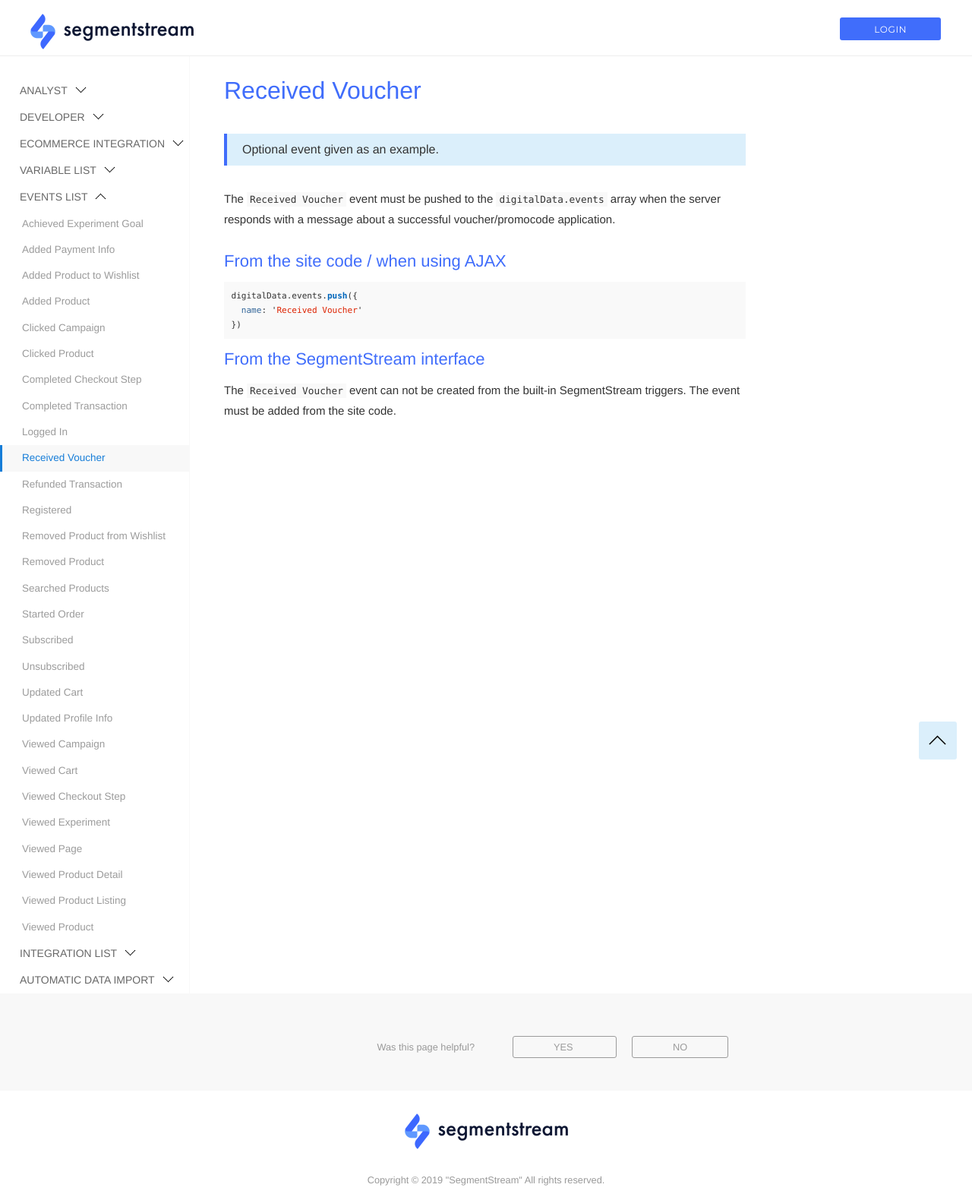
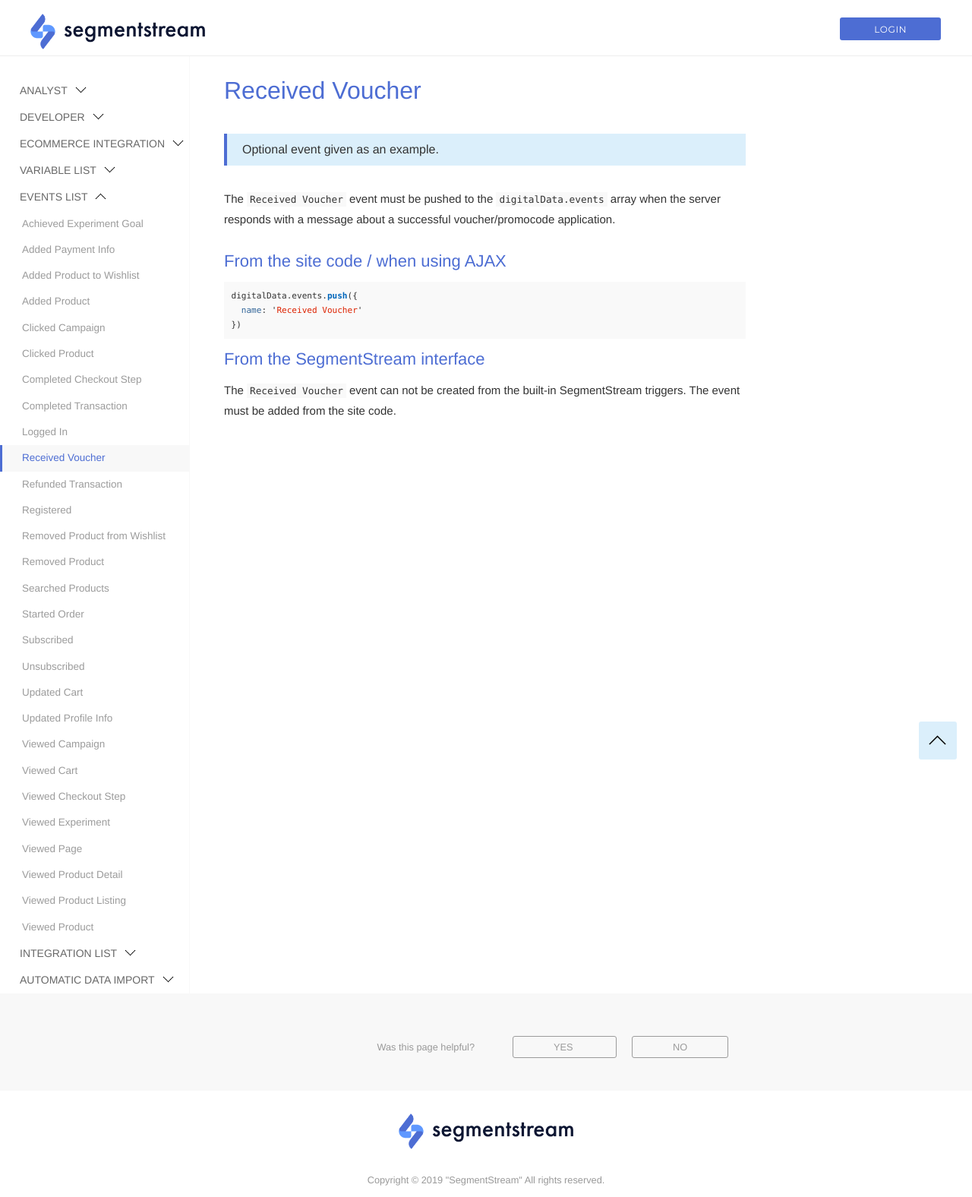
Before and after one commit to segmentstream-com/segmentstream-com.github.io, a Jekyll site: the page built from _docs/events/received-voucher.md, in a window 1280 px wide. Shown: the whole page at 76% size. Built offline with Jekyll 4.4.1, drawn with Linux system fonts in a browser that asks for light colours; nearby versions of some CDN libraries.

Commit message:
Updated main color

```diff
--- a/css/main.css
+++ b/css/main.css
@@ -104,15 +104,15 @@
 }
 
 #navigation .current a {
-    color: #167dd8;
+    color: #4d6dd3;
     background: #f8f8f8;
-    border-left: 3px solid #167dd8;
+    border-left: 3px solid #4d6dd3;
 }
 
 #navigation .current a:hover {
-    color: #167dd8;
+    color: #4d6dd3;
     background: #f8f8f8;
-    border-left: 3px solid #167dd8;
+    border-left: 3px solid #4d6dd3;
 }
 
 .nav-header {
@@ -191,7 +191,7 @@
 }
 
 h1 {
-    color: #406dfb;
+    color: #4d6dd3;
     font-size: 32px
 }
 
@@ -205,7 +205,7 @@
 }
 
 h4[id] {
-    color: #406dfb;
+    color: #4d6dd3;
 }
 
 blockquote p {
@@ -217,7 +217,7 @@
 }
 
 #content a {
-    color: #167dd8;
+    color: #4d6dd3;
 }
 
 a:hover {
@@ -283,13 +283,13 @@
 #button-auth {
     color: #fff;
     border-radius: 3px;
-    background-color: #406dfb;
+    background-color: #4d6dd3;
     padding: 8px 45px 7px;
 }
 
 #button-auth:hover {
-    color: #406dfb;
-    border: 1px solid #406dfb;
+    color: #4d6dd3;
+    border: 1px solid #4d6dd3;
     border-radius: 3px;
     background-color: transparent;
 }
@@ -302,7 +302,7 @@
 }
 
 blockquote {
-    border-left: 4px solid #406dfb;
+    border-left: 4px solid #4d6dd3;
     font-size: 16px;
     line-height: 22px;
     padding: 10px 10px -24px 10px;
@@ -349,9 +349,9 @@
 }
 
 .button-questionaire:hover, .button-questionaire:focus  {
-    border: solid 1px #406dfb;
+    border: solid 1px #4d6dd3;
     text-decoration: none;
-    color: #406dfb;
+    color: #4d6dd3;
     cursor: pointer;
 }
 
@@ -376,7 +376,7 @@
 }
 
 #myBtn:hover, #myBtn:active, #myBtn:focus {
-    background-color: #406dfb;
+    background-color: #4d6dd3;
     border: none;
     outline: none;
 }
@@ -568,7 +568,7 @@
     }
 
     #navigation .side-nav li a:hover {
-        color: #406dfb;
+        color: #4d6dd3;
         text-decoration: none;
     }
 
```
Also changed, not shown: img/segmentstream-logo.png.
